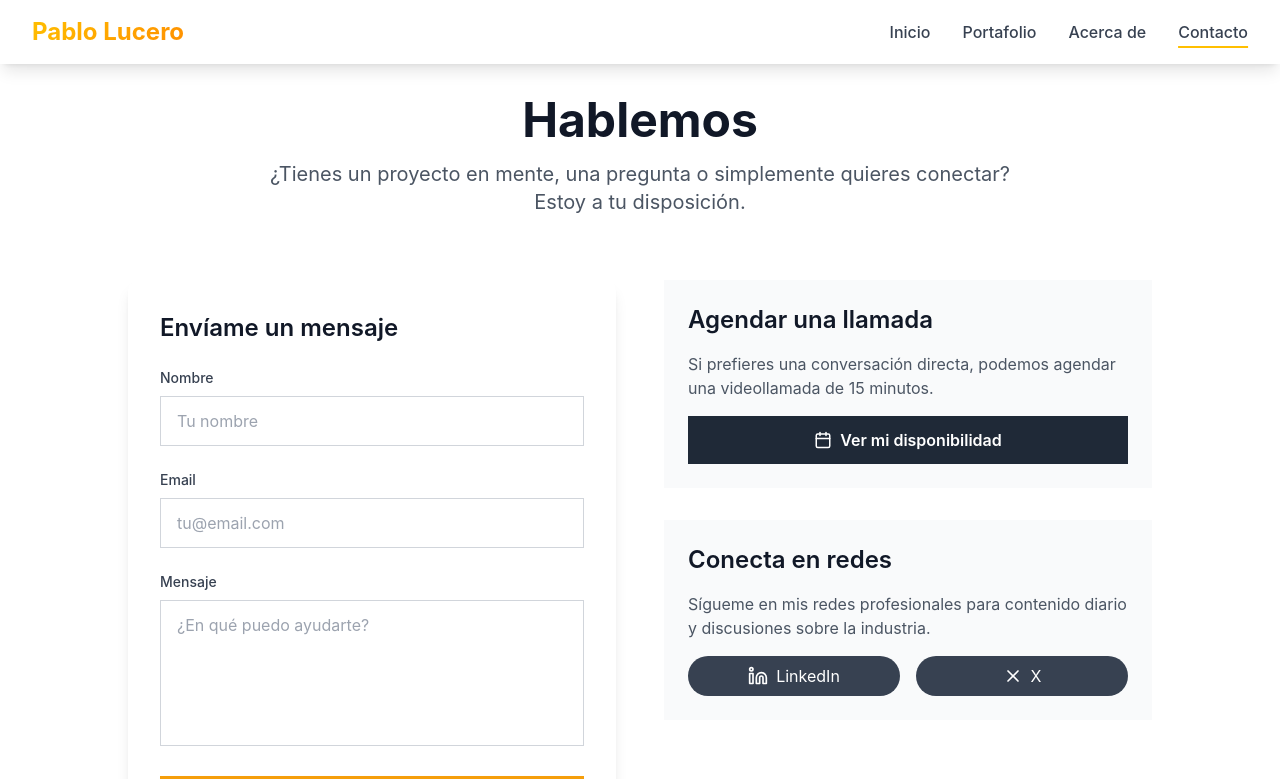
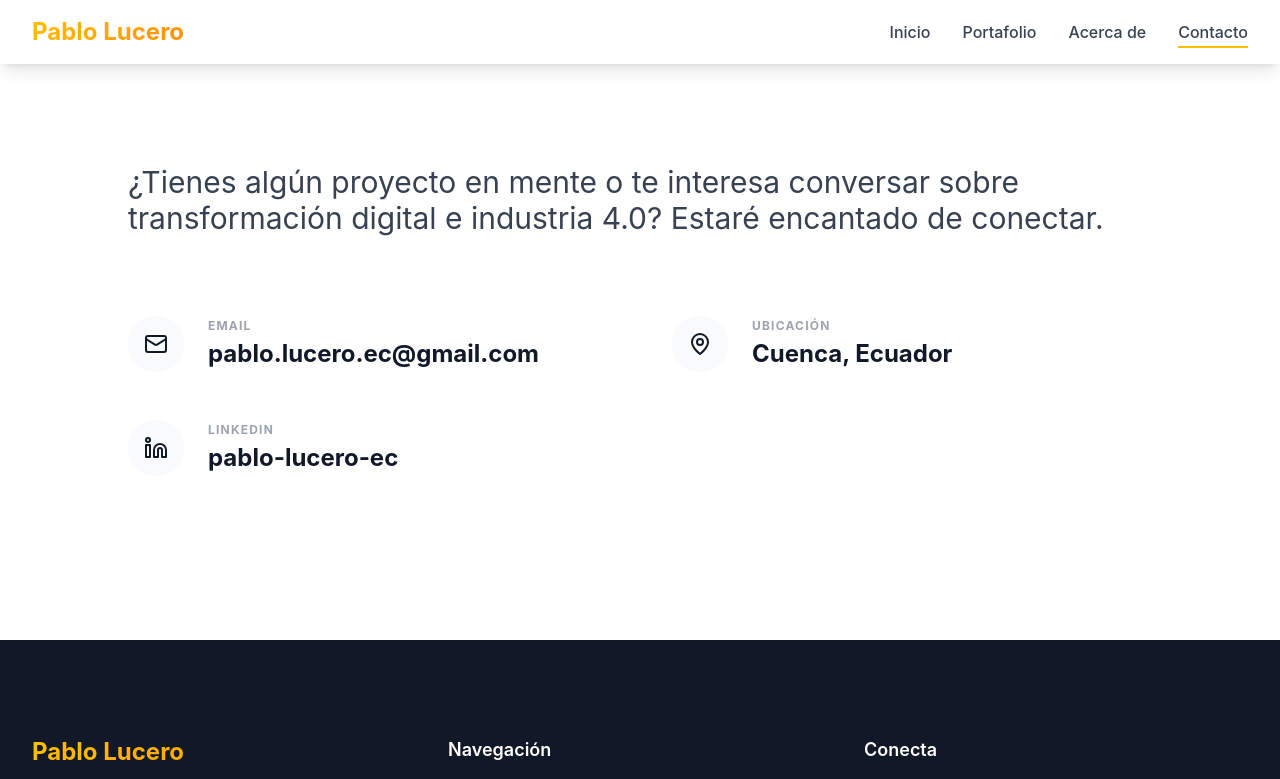
Before and after one commit to zoiber/zoiber.github.io, a React (Vite) app: page /contacto in a window 1280 px wide. Shown: the top 779 px of the page. Built offline with nearby package versions, Linux system fonts and the light colour scheme.

Commit message:
Actualizado seccion Contacto

```diff
--- a/src/pages/ContactPage.jsx
+++ b/src/pages/ContactPage.jsx
@@ -1,143 +1,86 @@
-import React, { useState } from 'react';
+import React from 'react';
 import { Helmet } from 'react-helmet';
 import { motion } from 'framer-motion';
-import { Send, Calendar, Linkedin, X } from 'lucide-react';
-import { useToast } from '@/components/ui/use-toast';
-import { supabase } from '@/lib/customSupabaseClient';
-import {
-  Dialog,
-  DialogContent,
-  DialogHeader,
-  DialogTitle,
-  DialogDescription,
-  DialogTrigger,
-} from "@/components/ui/dialog";
+import { Mail, MapPin, Linkedin } from 'lucide-react';
 
 const ContactPage = () => {
-  const { toast } = useToast();
-  const [formData, setFormData] = useState({ name: '', email: '', message: '' });
-  const [isSubmitting, setIsSubmitting] = useState(false);
-
-  const handleInputChange = (e) => {
-    setFormData({ ...formData, [e.target.name]: e.target.value });
-  };
-
-  const handleFormSubmit = async (e) => {
-    e.preventDefault();
-    setIsSubmitting(true);
-
-    try {
-      const { error } = await supabase
-        .from('blog_messages')
-        .insert([
-          { nombre: formData.name, correo: formData.email, mensaje: formData.message }
-        ]);
-
-      if (error) {
-        console.error('Error submitting contact form:', error);
-        toast({
-          variant: "destructive",
-          title: "Error al enviar",
-          description: "Hubo un problema al guardar tu mensaje. Por favor, inténtalo de nuevo.",
-          duration: 5000,
-        });
-      } else {
-        toast({
-          title: "¡Mensaje enviado!",
-          description: "Gracias por contactarme. Te responderé pronto.",
-          duration: 5000,
-        });
-        setFormData({ name: '', email: '', message: '' });
-      }
-    } catch (err) {
-      console.error('Unexpected error:', err);
-      toast({
-        variant: "destructive",
-        title: "Error inesperado",
-        description: "Ocurrió un error inesperado. Por favor, verifica tu conexión.",
-        duration: 5000,
-      });
-    } finally {
-      setIsSubmitting(false);
+  const contactInfo = [
+    {
+      id: 'email',
+      label: 'EMAIL',
+      value: 'pablo.lucero.ec@gmail.com',
+      icon: <Mail size={24} />,
+      link: 'mailto:pablo.lucero.ec@gmail.com'
+    },
+    {
+      id: 'ubicacion',
+      label: 'UBICACIÓN',
+      value: 'Cuenca, Ecuador',
+      icon: <MapPin size={24} />,
+      link: null
+    },
+    {
+      id: 'linkedin',
+      label: 'LINKEDIN',
+      value: 'pablo-lucero-ec',
+      icon: <Linkedin size={24} />,
+      link: 'https://www.linkedin.com/in/pablo-lucero-ec/'
     }
-  };
-
-  const handleSocialClick = (url) => {
-    window.open(url, '_blank', 'noopener,noreferrer');
-  };
+  ];
 
   return (
     <>
       <Helmet>
         <title>Contacto - Pablo Lucero | Hablemos de Transformación Digital</title>
-        <meta name="description" content="Tu punto de apoyo en el viaje hacia la transformación digital. Contacta conmigo para colaboraciones, consultorías o para agendar una llamada sobre transformación digital industrial." />
+        <meta name="description" content="¿Tienes algún proyecto en mente o te interesa conversar sobre transformación digital e industria 4.0? Estaré encantado de conectar." />
       </Helmet>
-      <div className="section-padding pt-32">
-        <div className="container-custom">
-          <motion.div className="text-center mb-16" initial={{ opacity: 0, y: 30 }} animate={{ opacity: 1, y: 0 }} transition={{ duration: 0.6 }}>
-            <h1 className="text-4xl md:text-5xl font-bold mb-4">Hablemos</h1>
-            <p className="text-xl text-gray-600 max-w-3xl mx-auto">¿Tienes un proyecto en mente, una pregunta o simplemente quieres conectar? Estoy a tu disposición.</p>
+
+      <div className="section-padding pt-32 min-h-[80vh] flex items-center">
+        <div className="container-custom max-w-5xl">
+          <motion.div
+            className="mb-20"
+            initial={{ opacity: 0, y: 20 }}
+            animate={{ opacity: 1, y: 0 }}
+            transition={{ duration: 0.6 }}
+          >
+            <p className="text-2xl md:text-3xl lg:text-3xl text-gray-700 leading-relaxed max-w-5xl">
+              ¿Tienes algún proyecto en mente o te interesa conversar sobre transformación digital e industria 4.0? Estaré encantado de conectar.
+            </p>
           </motion.div>
 
-          <div className="grid lg:grid-cols-2 gap-12 max-w-5xl mx-auto">
-            <motion.div className="contact-form" initial={{ opacity: 0, x: -30 }} animate={{ opacity: 1, x: 0 }} transition={{ duration: 0.6 }}>
-              <h3 className="text-2xl font-semibold mb-6">Envíame un mensaje</h3>
-              <form onSubmit={handleFormSubmit} className="space-y-6">
-                <div>
-                  <label htmlFor="name" className="block text-sm font-medium text-gray-700 mb-2">Nombre</label>
-                  <input type="text" id="name" name="name" value={formData.name} onChange={handleInputChange} required className="form-input" placeholder="Tu nombre" disabled={isSubmitting} />
+          <div className="grid md:grid-cols-2 gap-y-12 gap-x-16">
+            {contactInfo.map((info, index) => (
+              <motion.div
+                key={info.id}
+                className="flex items-center space-x-6"
+                initial={{ opacity: 0, x: -20 }}
+                animate={{ opacity: 1, x: 0 }}
+                transition={{ duration: 0.5, delay: index * 0.1 }}
+              >
+                <div className="bg-gray-50 p-4 rounded-full flex items-center justify-center text-gray-900">
+                  {info.icon}
                 </div>
                 <div>
-                  <label htmlFor="email" className="block text-sm font-medium text-gray-700 mb-2">Email</label>
-                  <input type="email" id="email" name="email" value={formData.email} onChange={handleInputChange} required className="form-input" placeholder="tu@email.com" disabled={isSubmitting} />
+                  <p className="text-xs font-bold text-gray-400 uppercase tracking-widest mb-1">
+                    {info.label}
+                  </p>
+                  {info.link ? (
+                    <a
+                      href={info.link}
+                      target={info.id === 'linkedin' ? "_blank" : "_self"}
+                      rel={info.id === 'linkedin' ? "noopener noreferrer" : ""}
+                      className="text-xl md:text-2xl font-bold text-gray-900 hover:text-amber-500 transition-colors"
+                    >
+                      {info.value}
+                    </a>
+                  ) : (
+                    <p className="text-xl md:text-2xl font-bold text-gray-900">
+                      {info.value}
+                    </p>
+                  )}
                 </div>
-                <div>
-                  <label htmlFor="message" className="block text-sm font-medium text-gray-700 mb-2">Mensaje</label>
-                  <textarea id="message" name="message" value={formData.message} onChange={handleInputChange} required rows={5} className="form-textarea" placeholder="¿En qué puedo ayudarte?" disabled={isSubmitting} />
-                </div>
-                <button type="submit" className="btn-primary w-full inline-flex items-center justify-center" disabled={isSubmitting}>
-                  <Send className="mr-2" size={18} /> {isSubmitting ? 'Enviando...' : 'Enviar Mensaje'}
-                </button>
-              </form>
-            </motion.div>
-
-            <motion.div className="space-y-8" initial={{ opacity: 0, x: 30 }} animate={{ opacity: 1, x: 0 }} transition={{ duration: 0.6 }}>
-              <Dialog>
-                <DialogTrigger asChild>
-                  <div className="bg-gray-50 p-6 rounded-lg">
-                    <h3 className="text-2xl font-semibold mb-4">Agendar una llamada</h3>
-                    <p className="text-gray-600 mb-4">Si prefieres una conversación directa, podemos agendar una videollamada de 15 minutos.</p>
-                    <button className="btn-secondary w-full inline-flex items-center justify-center">
-                      <Calendar className="mr-2" size={18} /> Ver mi disponibilidad
-                    </button>
-                  </div>
-                </DialogTrigger>
-                <DialogContent className="sm:max-w-[425px] md:max-w-2xl lg:max-w-4xl bg-white">
-                  <DialogHeader>
-                    <DialogTitle className="text-2xl font-bold text-center">Agenda una llamada</DialogTitle>
-                    <DialogDescription className="text-center text-gray-600 px-4">
-                      Agenda una primera llamada breve para conversar sobre tus necesidades digitales. Selecciona una fecha y hora disponible en el calendario para reservar tu espacio. Este proceso es sencillo y rápido, solo elige el momento que más te convenga y confirma tu cita.
-                    </DialogDescription>
-                  </DialogHeader>
-                  <div className="mt-4" style={{ position: 'relative', paddingBottom: '75%', height: 0, overflow: 'hidden' }}>
-                    <iframe
-                      src="https://calendar.app.google/UHRMFjhjZo5R2Now6"
-                      style={{ position: 'absolute', top: 0, left: 0, width: '100%', height: '100%', border: 0 }}
-                      allowFullScreen
-                      title="Calendario de Google"
-                    ></iframe>
-                  </div>
-                </DialogContent>
-              </Dialog>
-              <div className="bg-gray-50 p-6 rounded-lg">
-                <h3 className="text-2xl font-semibold mb-4">Conecta en redes</h3>
-                <p className="text-gray-600 mb-4">Sígueme en mis redes profesionales para contenido diario y discusiones sobre la industria.</p>
-                <div className="flex space-x-4">
-                  <button onClick={() => handleSocialClick('https://www.linkedin.com/in/pablo-lucero-ec/')} className="social-icon flex-1 justify-center"><Linkedin className="mr-2" size={20} /> LinkedIn</button>
-                  <button onClick={() => handleSocialClick('https://x.com/PabloLuceroEC')} className="social-icon flex-1 justify-center"><X className="mr-2" size={20} /> X</button>
-                </div>
-              </div>
-            </motion.div>
+              </motion.div>
+            ))}
           </div>
         </div>
       </div>
```
